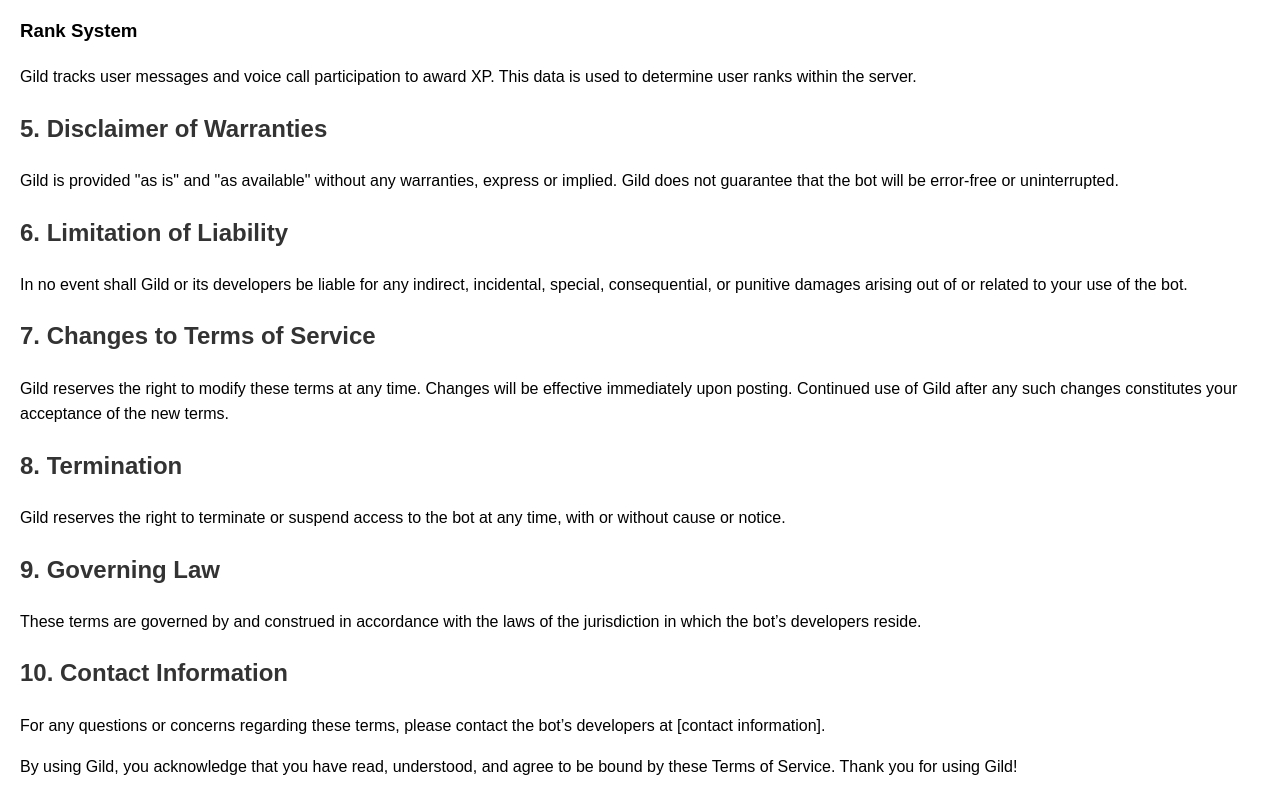
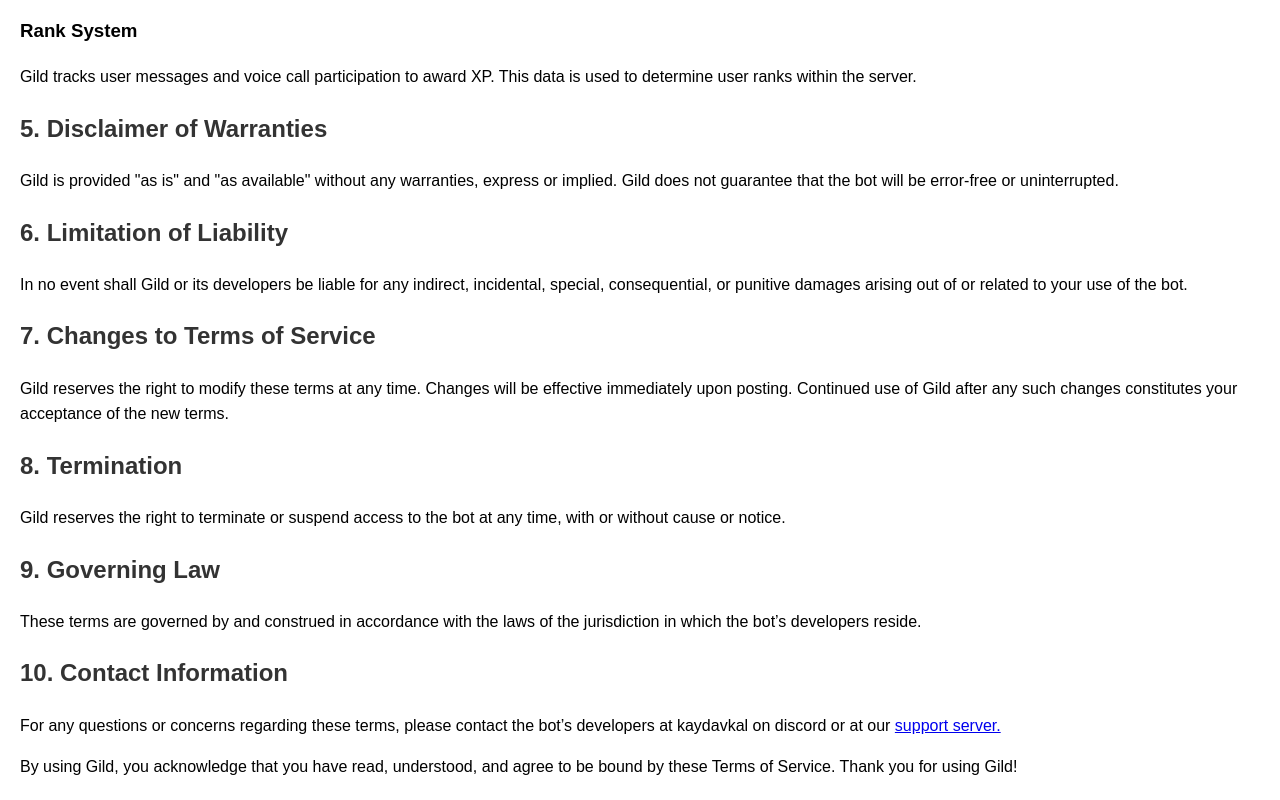
Before and after one commit to GildDriven/Gild, a plain HTML site: page index.html in a window 1280 px wide. Shown: the part 1318-2118 px from the top of the page. Drawn offline with Linux system fonts and the light colour scheme.

Commit message:
Aktualisieren von index.html

```diff
--- a/index.html
+++ b/index.html
@@ -84,7 +84,7 @@
     <p>These terms are governed by and construed in accordance with the laws of the jurisdiction in which the bot’s developers reside.</p>
 
     <h2>10. Contact Information</h2>
-    <p>For any questions or concerns regarding these terms, please contact the bot’s developers at [contact information].</p>
+    <p>For any questions or concerns regarding these terms, please contact the bot’s developers at kaydavkal on discord or at our <a href="https://discord.com/invite/BrZ3587KEZ">support server.</a></p>
 
     <p>By using Gild, you acknowledge that you have read, understood, and agree to be bound by these Terms of Service. Thank you for using Gild!</p>
 </body>
```
